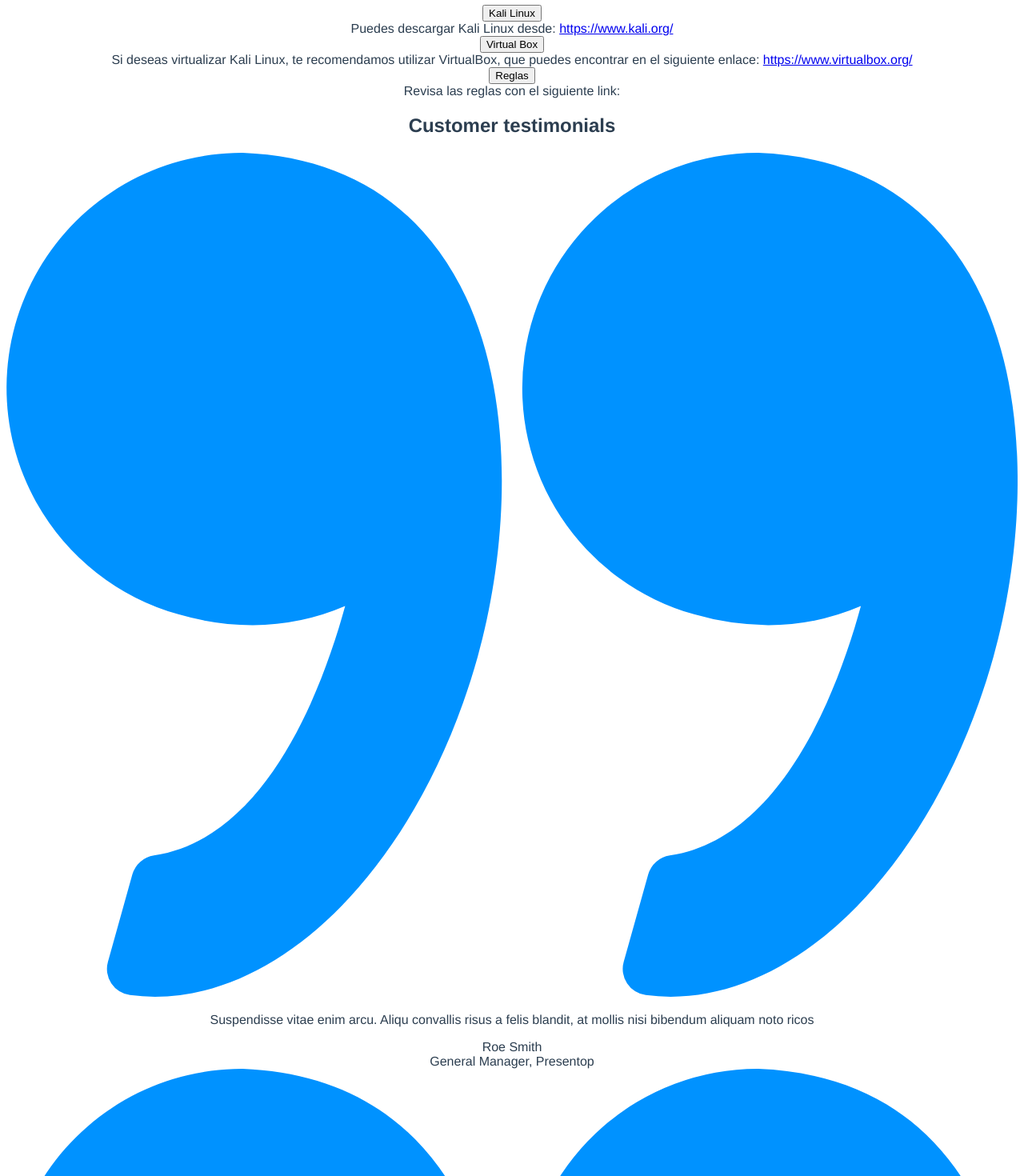
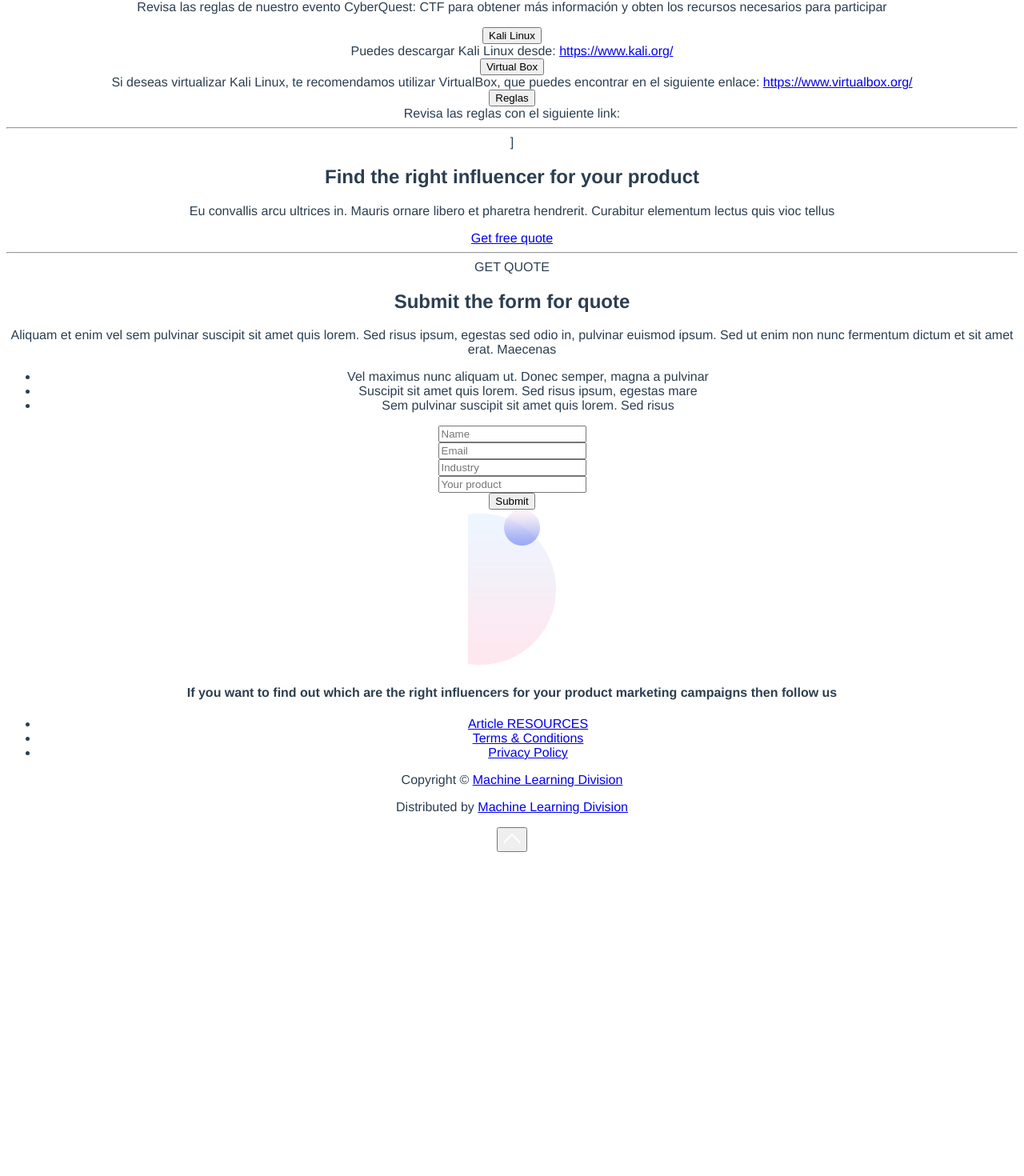
Before and after one commit to aaaimx/cyberpage, a Vue app: page / in a window 1280 px wide. Shown: the part 5472-6942 px from the top of the page at 80% size. After the commit the page ends 6545 px from the top, so only its background shows below. Built offline with nearby package versions, Linux system fonts and the light colour scheme; the HTML template or start-up script is replaced by a standard one.

Commit message:
Update App.vue

```diff
--- a/src/App.vue
+++ b/src/App.vue
@@ -103,6 +103,7 @@ hallazgo.</p>
             </div>
         </div>
     </div>
+     <hr class="section-divider" />
     <div id="RESOURCES" class="basic-1">
         <div class="container">
             <div class="row">
@@ -123,7 +124,7 @@ hallazgo.</p>
             </div>
         </div>
     </div>
-
+    <hr class="section-divider" />
 
         <div class="container">
             <div class="row">
@@ -203,128 +204,8 @@ hallazgo.</p>
             </div>
         </div>
     </div>
-    <div class="cards-2 bg-gray">
-        <div class="container">
-            <div class="row">
-                <div class="col-lg-12">
-                    <h2 class="h2-heading">Customer testimonials</h2>
-                </div>
-            </div>
-            <div class="row">
-                <div class="col-lg-12">
 
-                    <div class="card">
-                        <img class="quotes" src="assets/images/quotes.svg" alt="alternative" />
-                        <div class="card-body">
-                            <p class="testimonial-text">Suspendisse vitae enim arcu. Aliqu convallis risus a felis
-                                blandit, at mollis nisi bibendum aliquam noto ricos</p>
-                            <div class="testimonial-author">Roe Smith</div>
-                            <div class="occupation">General Manager, Presentop</div>
-                        </div>
-                        <div class="gradient-floor red-to-blue"></div>
-                    </div>
-
-
-                    <div class="card">
-                        <img class="quotes" src="assets/images/quotes.svg" alt="alternative" />
-                        <div class="card-body">
-                            <p class="testimonial-text">Suspendisse vitae enim arcu. Aliqu convallis risus a felis
-                                blandit, at mollis nisi bibendum aliquam noto ricos</p>
-                            <div class="testimonial-author">Sam Bloom</div>
-                            <div class="occupation">General Manager, Presentop</div>
-                        </div>
-                        <div class="gradient-floor blue-to-purple"></div>
-                    </div>
-
-
-                    <div class="card">
-                        <img class="quotes" src="assets/images/quotes.svg" alt="alternative" />
-                        <div class="card-body">
-                            <p class="testimonial-text">Suspendisse vitae enim arcu. Aliqu convallis risus a felis
-                                blandit, at mollis nisi bibendum aliquam noto ricos</p>
-                            <div class="testimonial-author">Bill McKenzie</div>
-                            <div class="occupation">General Manager, Presentop</div>
-                        </div>
-                        <div class="gradient-floor purple-to-green"></div>
-                    </div>
-
-
-
-                    <div class="card">
-                        <img class="quotes" src="assets/images/quotes.svg" alt="alternative" />
-                        <div class="card-body">
-                            <p class="testimonial-text">Suspendisse vitae enim arcu. Aliqu convallis risus a felis
-                                blandit, at mollis nisi bibendum aliquam noto ricos</p>
-                            <div class="testimonial-author">Vanya Dropper</div>
-                            <div class="occupation">General Manager, Presentop</div>
-                        </div>
-                        <div class="gradient-floor red-to-blue"></div>
-                    </div>
-
-
-                    <div class="card">
-                        <img class="quotes" src="assets/images/quotes.svg" alt="alternative" />
-                        <div class="card-body">
-                            <p class="testimonial-text">Suspendisse vitae enim arcu. Aliqu convallis risus a felis
-                                blandit, at mollis nisi bibendum aliquam noto ricos</p>
-                            <div class="testimonial-author">Lefty Brown</div>
-                            <div class="occupation">General Manager, Presentop</div>
-                        </div>
-                        <div class="gradient-floor blue-to-purple"></div>
-                    </div>
-
-
-                    <div class="card">
-                        <img class="quotes" src="assets/images/quotes.svg" alt="alternative" />
-                        <div class="card-body">
-                            <p class="testimonial-text">Suspendisse vitae enim arcu. Aliqu convallis risus a felis
-                                blandit, at mollis nisi bibendum aliquam noto ricos</p>
-                            <div class="testimonial-author">Susane Blake</div>
-                            <div class="occupation">General Manager, Presentop</div>
-                        </div>
-                        <div class="gradient-floor purple-to-green"></div>
-                    </div>
-
-                </div>
-            </div>
-        </div>
-    </div>
-    <div class="slider-1">
-        <div class="container">
-            <div class="row">
-                <div class="col-lg-12">
-                    <h4>Trusted by over <span class="blue">5000</span> customers worldwide</h4>
-                    <hr class="section-divider" />
-
-                    <div class="slider-container">
-                        <div class="swiper-container image-slider">
-                            <div class="swiper-wrapper">
-                                <div class="swiper-slide">
-                                    <img class="img-fluid" src="assets/images/customer-logo-1.png" alt="alternative" />
-                                </div>
-                                <div class="swiper-slide">
-                                    <img class="img-fluid" src="assets/images/customer-logo-2.png" alt="alternative" />
-                                </div>
-                                <div class="swiper-slide">
-                                    <img class="img-fluid" src="assets/images/customer-logo-3.png" alt="alternative" />
-                                </div>
-                                <div class="swiper-slide">
-                                    <img class="img-fluid" src="assets/images/customer-logo-4.png" alt="alternative" />
-                                </div>
-                                <div class="swiper-slide">
-                                    <img class="img-fluid" src="assets/images/customer-logo-5.png" alt="alternative" />
-                                </div>
-                                <div class="swiper-slide">
-                                    <img class="img-fluid" src="assets/images/customer-logo-6.png" alt="alternative" />
-                                </div>
-                            </div>
-                        </div>
-                    </div>
-
-                </div>
-            </div>
-        </div>
-    </div>
+    <hr class="section-divider" />
     ]
     <div class="basic-3">
         <div class="container">
@@ -340,6 +221,7 @@ hallazgo.</p>
             </div>
         </div>
     </div>
+     <hr class="section-divider" />
     <div id="contact" class="form-1">
         <div class="container">
             <div class="row">
```
